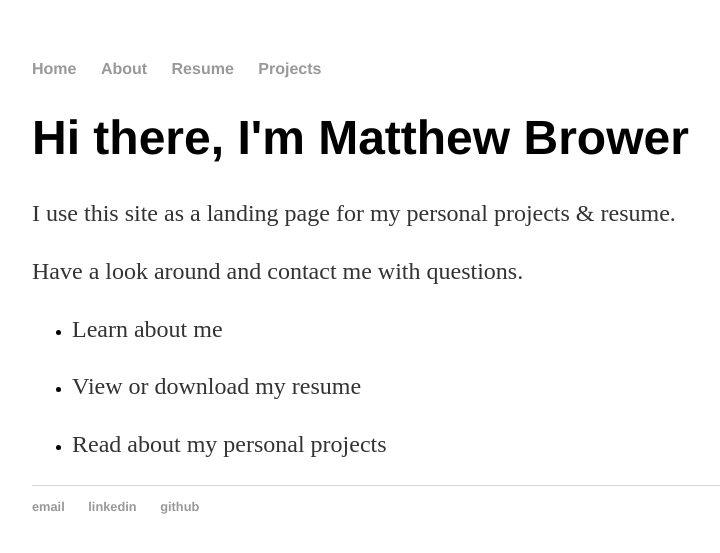
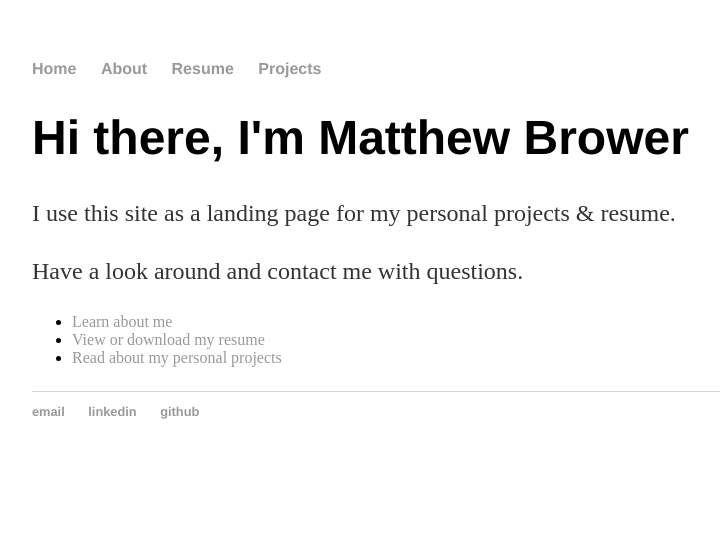
Before and after one commit to MatthewBrower/matthewbrower.github.io, a Jekyll site: the page built from index.html, in a window 1280 px wide. Shown: the top 553 px of the page, without its empty margins (160-880 px from the left). Built offline with Jekyll 4.4.1, drawn with Linux system fonts in a browser that asks for light colours.

Commit message:
fixed bullets

```diff
--- a/index.html
+++ b/index.html
@@ -7,10 +7,11 @@
 	<p>I use this site as a landing page for my personal projects &amp; resume.</p>
 
 	<p>Have a look around and contact me with questions. </p>
-
+<p>
 		<ul>
-			<li><a href="/about"><p>Learn about me</p></a></li>
-			<li><a href="/resume"><p>View or download my resume</p></a></li>
-			<li><a href="/blog"><p>Read about my personal projects</p></a></li>
+			<li><a href="/about">Learn about me</a></li>
+			<li><a href="/resume">View or download my resume</a></li>
+			<li><a href="/blog">Read about my personal projects</a></li>
 		</ul>
+	</p>
 </div><!-- /.blurb -->
```
